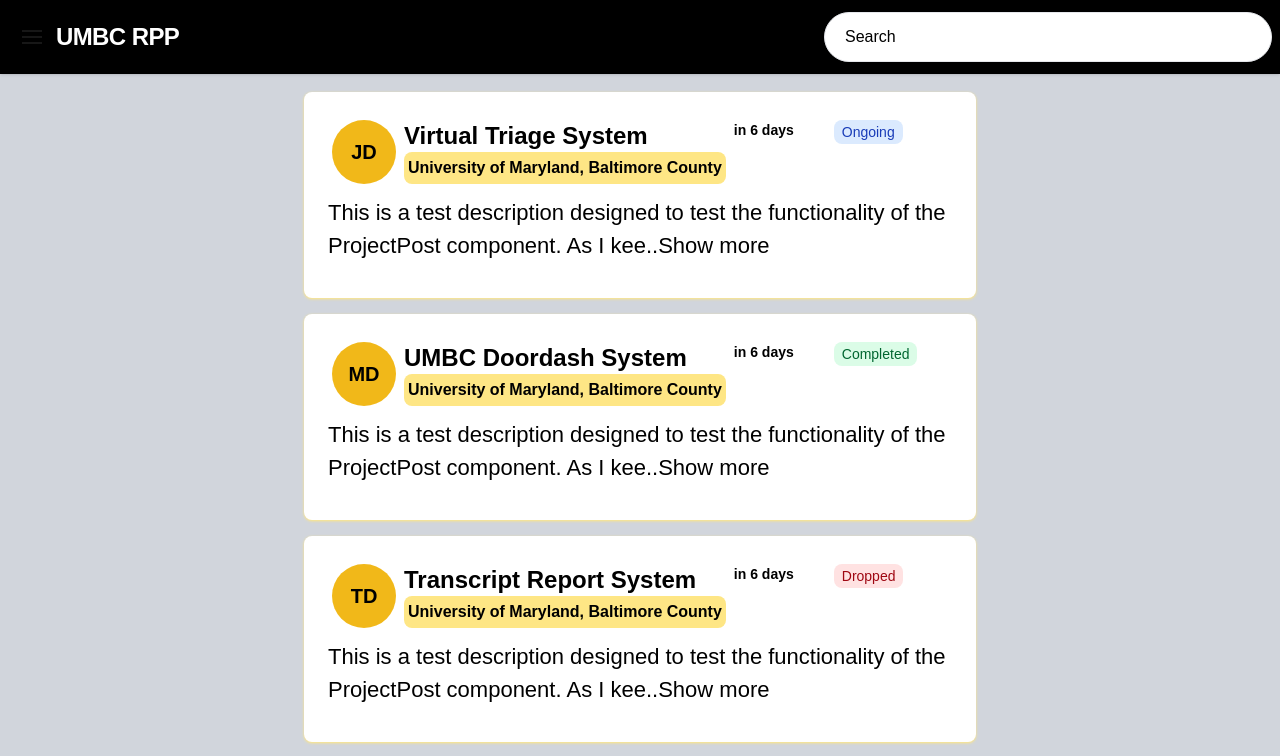
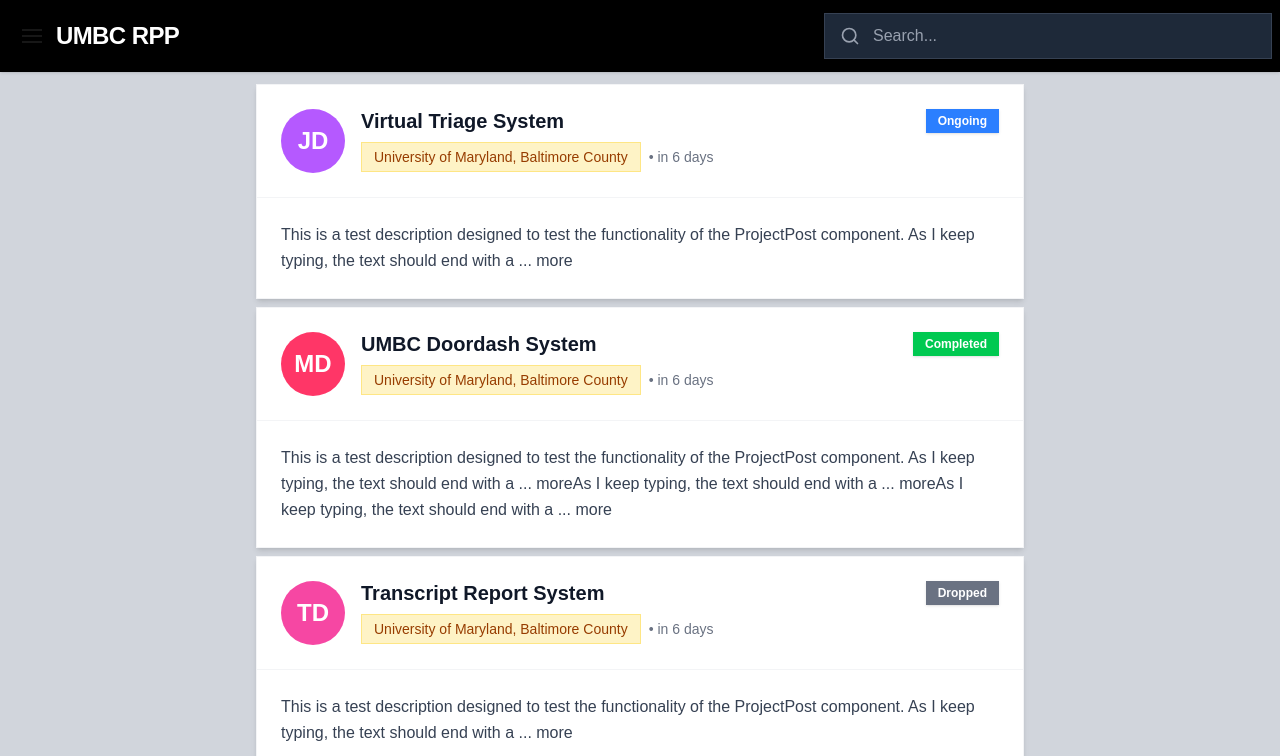
Before and after one commit to Niraj-Dhakall/4-4-7-proj, a Next.js app in the folder rpp/: page /portal in a window 1280 px wide. Shown: the top 756 px of the page. Built offline with nearby package versions, Linux system fonts and the light colour scheme.

Commit message:
add student profile , update profilePicture.tsx , update projectPost.tsx update searchBar.tsx

```diff
--- a/rpp/src/app/portal/page.tsx
+++ b/rpp/src/app/portal/page.tsx
@@ -17,7 +17,7 @@ export default function Portal(){
         {name: 'M Doe',
         affiliation: "University of Maryland, Baltimore County",
         title: "UMBC Doordash System",
-        description: "This is a test description designed to test the functionality of the ProjectPost component. As I keep typing, the text should end with a ... more",
+        description: "This is a test description designed to test the functionality of the ProjectPost component. As I keep typing, the text should end with a ... moreAs I keep typing, the text should end with a ... moreAs I keep typing, the text should end with a ... more",
         date: new Date("2025-09-23"),
         status:"Completed",
         },
@@ -108,7 +108,6 @@ export default function Portal(){
                         </div>
                         ))}
                 </div>
-
             </div>
 
 
--- /dev/null
+++ b/rpp/src/app/profile/page.tsx
@@ -0,0 +1,57 @@
+'use client'
+
+import { useEffect, useState } from "react"
+import { useRouter } from "next/navigation"
+import HeaderWithSidebar from "@/components/headerWithSidebar";
+import ProfileImage from "@/components/profilePicture";
+// TODO: add authencation stuff
+
+export default function ProfilePage(){
+    return(
+        <div className="min-h-screen bg-white">
+            <HeaderWithSidebar/>
+            <div className="flex flex-col items-center">
+                {/* name and other info */}
+                <div className="flex flex-col border border-slate-500  w-full justify-center mt-10 max-w-7xl md:max-w-5xl items-start-safe">
+                    <div className="flex justify-start w-full bg-gray-200 p-5 ">
+                        <div className="rounded-full border-black border-2 flex justify-center items-center ">
+                            <ProfileImage name={"John Doe"} size={100}/>
+                        </div>
+                        <div className="flex flex-col items-baseline">
+                            <div className=" ml-5 mt-2">
+                                <h1 className="font-bold text-xl text-black">John Doe</h1>
+
+                            </div>
+                            <div className="mt-5">
+                                <h1 className="text-sm text-slate-500"> Email:<span className="text-black font-semibold"> johnd1@umbc.edu</span></h1>
+                            </div>
+                        </div>
+                    </div>
+                    <div className="max-w-7xl md:max-w-5xl border border-slate-400"/>
+                    <div className="flex flex-col w-full justify-start p-5 ">
+                        <h1 className="font-semibold text-md text-slate-500">Degree</h1>
+                        <div className="max-w-7xl md:max-w-5xl bg-gray-200/20 p-5">
+                            <div className="flex gap-2 items-baseline-center">
+                                <div className="bg-yellow-400/50 w-15 h-10 justify-center items-center flex">
+                                        <h2 className="font-bold text-sm text-black">B.S</h2>
+
+                                    </div>
+                                <div className="flex flex-col">
+                                    <h1 className="font-bold text-md text-slate-500">Bachelors of Science - Computer Science</h1>
+                                    <h1 className="font-bold text-xs text-slate-500">Spring 2026</h1>
+
+                                </div>
+
+                            </div>
+
+
+                        </div>
+                    </div>
+                </div>
+
+
+            </div>
+        </div>
+
+    );
+}
--- /dev/null
+++ b/rpp/src/components/headerWithSidebar.tsx
@@ -0,0 +1,122 @@
+'use client'
+import React, { useState } from "react"
+import SearchBar from "@/components/searchBar";
+import Hamburger from 'hamburger-react';
+import { HiChartPie, HiInbox, HiShoppingBag, HiTable, HiUser, HiViewBoards, HiArrowSmRight } from "react-icons/hi";
+import Link from "next/link";
+import { usePathname } from "next/navigation";
+
+interface SidebarLinkProps {
+  href: string;
+  icon: React.ComponentType<{ className?: string }>;
+  children: React.ReactNode;
+  onClick?: () => void;
+  badge?: string;
+  badgeColor?: string;
+}
+
+function SidebarLink({ href, icon: Icon, children, onClick, badge, badgeColor = "bg-gray-700" }: SidebarLinkProps) {
+  const pathname = usePathname();
+  const isActive = pathname === href;
+
+  return (
+    <Link
+      href={href}
+      onClick={onClick}
+      className={`flex items-center gap-3 px-4 py-3 transition-colors  group ${
+        isActive
+          ? 'bg-gray-800 text-white'
+          : 'text-gray-300 hover:bg-gray-800 hover:text-white'
+      }`}
+    >
+      <Icon className={`w-5 h-5 ${
+        isActive ? 'text-white' : 'text-gray-400 group-hover:text-white'
+      }`} />
+      <span className="flex-1">{children}</span>
+      {badge && (
+        <span className={`${badgeColor} text-white text-xs px-2 py-1 rounded-full`}>
+          {badge}
+        </span>
+      )}
+    </Link>
+  );
+}
+
+export default function HeaderWithSidebar() {
+  const [sidebarOpen, setSidebarOpen] = useState(false);
+
+  const closeSidebar = () => setSidebarOpen(false);
+
+  return (
+    <>
+      {/* Header */}
+      <header className="bg-black shadow-sm w-full fixed top-0 left-0 right-0 z-50">
+        <div className="flex items-center justify-between py-3 max-w-auto px-2 mx-auto">
+
+          <div className="flex items-center justify-start max-w-md">
+            <div className="ml-auto">
+              <Hamburger
+                toggled={sidebarOpen}
+                toggle={setSidebarOpen}
+                size={20}
+                color="#ffffff"
+              />
+            </div>
+            <div className="flex-shrink-0">
+              <h1 className="text-2xl font-bold text-white tracking-tight">
+                UMBC RPP
+              </h1>
+            </div>
+          </div>
+
+          <div className="flex items-center space-x-4 flex-1 max-w-md">
+            <SearchBar />
+          </div>
+
+        </div>
+      </header>
+
+      {/* Overlay */}
+      {sidebarOpen && (
+        <div
+          className="fixed inset-0 bg-black/20 z-40 transition-opacity"
+          onClick={closeSidebar}
+          style={{ top: '64px' }} // Adjust based on header height
+        />
+      )}
+
+      {/* Sidebar */}
+      <aside
+        className={`fixed top-15 left-0 h-full bg-black shadow-xl z-50 transition-transform duration-300 ease-in-out ${
+          sidebarOpen ? 'translate-x-0' : '-translate-x-full'
+        }`}
+        style={{
+          width: '280px',
+          paddingTop: '0px' // Adjust based on header height
+        }}
+      >
+
+        <nav className="flex flex-col gap-1 p-4 h-full overflow-y-auto">
+          <SidebarLink href="/portal" icon={HiInbox} onClick={closeSidebar}>
+            Portal
+          </SidebarLink>
+          <SidebarLink href="/profile" icon={HiUser} onClick={closeSidebar}>
+            Profile
+          </SidebarLink>
+
+          <div className="mt-auto pt-4 border-t border-gray-700">
+            <SidebarLink href="/login" icon={HiArrowSmRight} onClick={closeSidebar}>
+              Sign In
+            </SidebarLink>
+            <SidebarLink href="/Signup" icon={HiTable} onClick={closeSidebar}>
+              Sign Up
+            </SidebarLink>
+          </div>
+        </nav>
+      </aside>
+
+      {/* Spacer for fixed header */}
+      <div style={{ height: '64px' }} />
+    </>
+  );
+}
--- a/rpp/src/components/profilePicture.tsx
+++ b/rpp/src/components/profilePicture.tsx
@@ -1,13 +1,39 @@
 "use client"
 import React from "react";
 
-const ProfileImage = ({ name } : {name: string}) => {
+const ProfileImage = ({ name, size = 64 } : {name: string, size?: number}) => {
   const nameParts = name.split(" ");
   const firstNameInitial = nameParts[0] ? nameParts[0][0] : "";
   const lastNameInitial = nameParts[1] ? nameParts[1][0] : "";
 
+  // Generate a consistent random color based on the name
+  const getColorFromName = (name: string) => {
+    let hash = 0;
+    for (let i = 0; i < name.length; i++) {
+      hash = name.charCodeAt(i) + ((hash << 5) - hash);
+    }
+
+    const colors = [
+      'bg-red-500/90',
+      'bg-orange-500/90',
+      'bg-yellow-500/90',
+      'bg-green-500/90',
+      'bg-teal-500/90',
+      'bg-blue-500/90',
+      'bg-indigo-500/90',
+      'bg-purple-500/90',
+      'bg-pink-500/90',
+      'bg-rose-500/90',
+    ];
+
+    const index = Math.abs(hash) % colors.length;
+    return colors[index];
+  };
+
+  const bgColor = getColorFromName(name);
+
   return (
-    <span className="user-profile-image bg-yellow-500/90 text-black  text-xl font-semibold rounded-full w-[64px] h-[64px] text-center flex items-center justify-center">
+    <span className={`user-profile-image ${bgColor} text-white text-2xl font-semibold rounded-full text-center flex items-center justify-center`} style={{ width: `${size}px`, height: `${size}px` }}>
       {firstNameInitial}
       {lastNameInitial}
     </span>
--- a/rpp/src/components/projectPost.tsx
+++ b/rpp/src/components/projectPost.tsx
@@ -1,6 +1,7 @@
 'use client'
 import React, { useEffect, useState } from "react"
 import ProfileImage from "./profilePicture";
+
 type ProjectPostProps = {
   ProjectPost: {
     name: string;
@@ -11,23 +12,24 @@ type ProjectPostProps = {
     date: Date;
   };
 };
-export default function ProjectPost({ProjectPost}: ProjectPostProps){
+
+type Status = "Ongoing" | "Completed" | "Dropped";
+
+export default function ProjectPost({ ProjectPost }: ProjectPostProps) {
     const [showMore, setShowMore] = useState(false)
     const [timeAgoNum, setTimeAgoNum] = useState("")
-    type Status = "Ongoing" | "Completed" | "Dropped";
-    useEffect(()=>(
+    const maxDescriptionLength = 200;
+
+    useEffect(() => {
         setTimeAgoNum(timeAgo(ProjectPost.date) ?? "")
+    }, [ProjectPost.date])
 
-    ),[])
     const statusStyles: Record<Status, string> = {
-    Ongoing: "bg-blue-100 text-blue-800 px-2 py-1 rounded-lg text-sm font-medium",
-    Completed: "bg-green-100 text-green-800 px-2 py-1 rounded-lg text-sm font-medium",
-    Dropped: "bg-red-100 text-red-800 px-2 py-1 rounded-lg text-sm font-medium",
+        Ongoing: "bg-blue-500 text-white px-3 py-1 text-xs font-semibold shadow-sm",
+        Completed: "bg-green-500 text-white px-3 py-1 text-xs font-semibold shadow-sm",
+        Dropped: "bg-gray-500 text-white px-3 py-1  text-xs font-semibold shadow-sm",
     };
 
-    interface StatusTagProps {
-    status: Status;
-    }
     function timeAgo(date: Date) {
         const now = new Date();
         const diff = (date.getTime() - now.getTime()) / 1000; // difference in seconds
@@ -38,7 +40,7 @@ export default function ProjectPost({ProjectPost}: ProjectPostProps){
             [60, "minute"],
             [24, "hour"],
             [7, "day"],
-            [4.34524, "week"],  // approx weeks per month
+            [4.34524, "week"],
             [12, "month"],
             [Number.POSITIVE_INFINITY, "year"],
         ];
@@ -51,7 +53,8 @@ export default function ProjectPost({ProjectPost}: ProjectPostProps){
             duration /= amount;
         }
     }
-    const StatusTag: React.FC<StatusTagProps> = ({ status }) => {
+
+    const StatusTag: React.FC<{ status: Status }> = ({ status }) => {
         return (
             <span className={statusStyles[status]}>
                 {status.charAt(0).toUpperCase() + status.slice(1)}
@@ -59,30 +62,45 @@ export default function ProjectPost({ProjectPost}: ProjectPostProps){
         );
     };
 
-    return(
-        <div className="flex max-w-2xl max-h-2xl w-full bg-white shadow-sm shadow-amber-200 rounded-lg mt-2 p-4 ">
-            <div className="flex flex-col">
-                {/* profile picture and name and affilation */}
-                <div className="flex p-3 items-start gap-2">
-                    <ProfileImage name={ProjectPost.name}/>
-                    <div>
-                        <h2 className="text-black font-semibold text-2xl">{ProjectPost.title}</h2>
-                        <p className="text-black bg-amber-200 p-1 rounded-lg text-md font-semibold ">{ProjectPost.affiliation}</p>
+    const shouldTruncate = ProjectPost.description.length > maxDescriptionLength;
+
+    return (
+        <div className="w-full max-w-3xl bg-white  shadow-md hover:shadow-lg transition-shadow duration-300 border border-gray-100 overflow-hidden">
+            {/* Header Section */}
+            <div className="p-6 border-b border-gray-100">
+                <div className="flex items-start gap-4">
+                    <div className="flex-shrink-0">
+                        <ProfileImage name={ProjectPost.name} />
                     </div>
-                    <h3 className="text-black text-sm font-semibold">{timeAgoNum}</h3>
-                    <div className="ml-8">
-                        <StatusTag status={ProjectPost.status as Status}/>
 
+                    <div className="flex-1 min-w-0">
+                        <div className="flex items-start justify-between gap-3 mb-2">
+                            <h2 className="text-xl font-bold text-gray-900 leading-tight">
+                                {ProjectPost.title}
+                            </h2>
+                            <StatusTag status={ProjectPost.status as Status} />
                         </div>
+
+                        <div className="flex items-center gap-2 flex-wrap">
+                            <span className="inline-flex items-center px-3 py-1 text-sm font-medium bg-amber-100 text-amber-800 border border-amber-200">
+                                {ProjectPost.affiliation}
+                            </span>
+                            <span className="text-sm text-gray-500">
+                                • {timeAgoNum}
+                            </span>
                         </div>
-                <div className="pb-5 ml-2 w-full">
-                        <h6 className="text-black text-[22px] ">
-                            {showMore ? ProjectPost.description : `${ProjectPost.description.substring(0, 100)}`}
-                            <button onClick={() => setShowMore(true)}>..Show more</button>
-                        </h6>
                     </div>
                 </div>
             </div>
 
+            {/* Description Section */}
+            <div className="p-6">
+                <p className="text-gray-700 text-base leading-relaxed whitespace-pre-line">
+                    {ProjectPost.description}
+                </p>
+
+
+            </div>
+        </div>
     );
 }
--- a/rpp/src/components/searchBar.tsx
+++ b/rpp/src/components/searchBar.tsx
@@ -1,6 +1,6 @@
 'use client'
 import React, { useCallback, useEffect, useState } from "react";
-import {Search, Mic} from 'lucide-react'
+import {Search} from 'lucide-react'
 
 export default function SearchBar(){
     const [searchTerm, setSearchTerm] = useState('')
@@ -35,36 +35,37 @@ export default function SearchBar(){
         setSearchTerm(e.target.value)
     }
     return (
-        <div className="flex w-full flex-wrap">
+        <div className="flex w-full flex-wrap relative">
           <form
             onSubmit={(e) => e.preventDefault()}
-            className="w-full max-w-4xl"
+            className="w-full max-w-4xl md:max-w-2xl"
           >
-        <div className="">
+        <div className="relative">
+          <Search className="absolute left-4 top-1/2 transform -translate-y-1/2 text-gray-400 w-5 h-5" />
           <input
             type="text"
             value={searchTerm}
             onChange={handleInputChange}
-            className="w-full rounded-full border border-gray-200 bg-white placeholder-black px-5 py-3 text-black shadow-md transition-shadow duration-200 hover:shadow-lg focus:border-blue-500 focus:outline-none"
-            placeholder="Search"
+            className="w-full  border border-gray-700 bg-gray-800 placeholder-gray-400 pl-12 pr-5 py-2.5 text-white focus:border-white"
+            placeholder="Search..."
           />
 
         </div>
       </form>
       {searchResults.length > 0 && (
-        <div className="w-full max-w-2xl rounded-lg bg-white p-4 shadow-md">
-          <h2 className="mb-4 text-xl font-bold"> Search Results: </h2>{' '}
+        <div className="absolute top-full mt-2 w-full max-w-4xl rounded-lg bg-gray-800 border border-gray-700 p-4 shadow-xl z-50">
+          <h2 className="mb-4 text-xl font-bold text-white"> Search Results: </h2>
           <ul>
 
             {searchResults.map((result) => (
-              <div>
+              <div className="text-gray-300">
                 hi
               </div>
               // TODO
             ))}
           </ul>
         </div>
-      )}{' '}
+      )}
     </div>
 
     );
```
Lines whose indentation alone changed are shown as unchanged.
